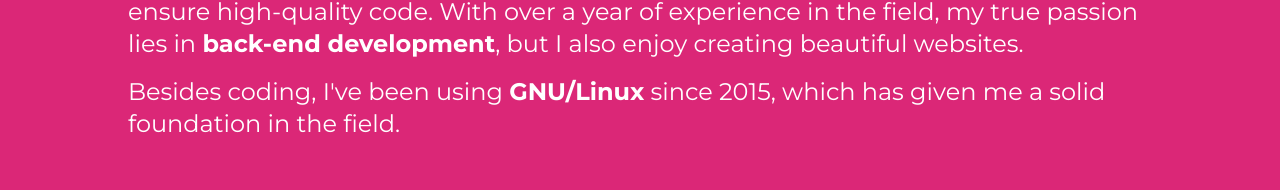
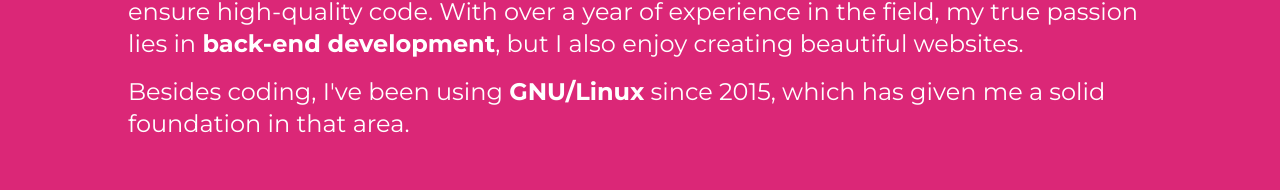
Before and after one commit to aronmilenait/portfolio, a Next.js app in the folder portfolio/: page / in a window 1280 px wide. Shown: the part 708-898 px from the top of the page. Built offline with nearby package versions, Linux system fonts and the light colour scheme.

Commit message:
Improve grammars in the second paragraph of the About Me section

```diff
--- a/portfolio/src/components/AboutMe.tsx
+++ b/portfolio/src/components/AboutMe.tsx
@@ -35,7 +35,7 @@ export const AboutMe = () => {
           transition={{ duration: 1, delay: 1 }}
         >
           Besides coding, I&apos;ve been using <b>GNU/Linux</b> since 2015,
-          which has given me a solid foundation in the field.
+          which has given me a solid foundation in that area.
         </motion.p>
       </motion.div>
     </section>
```
